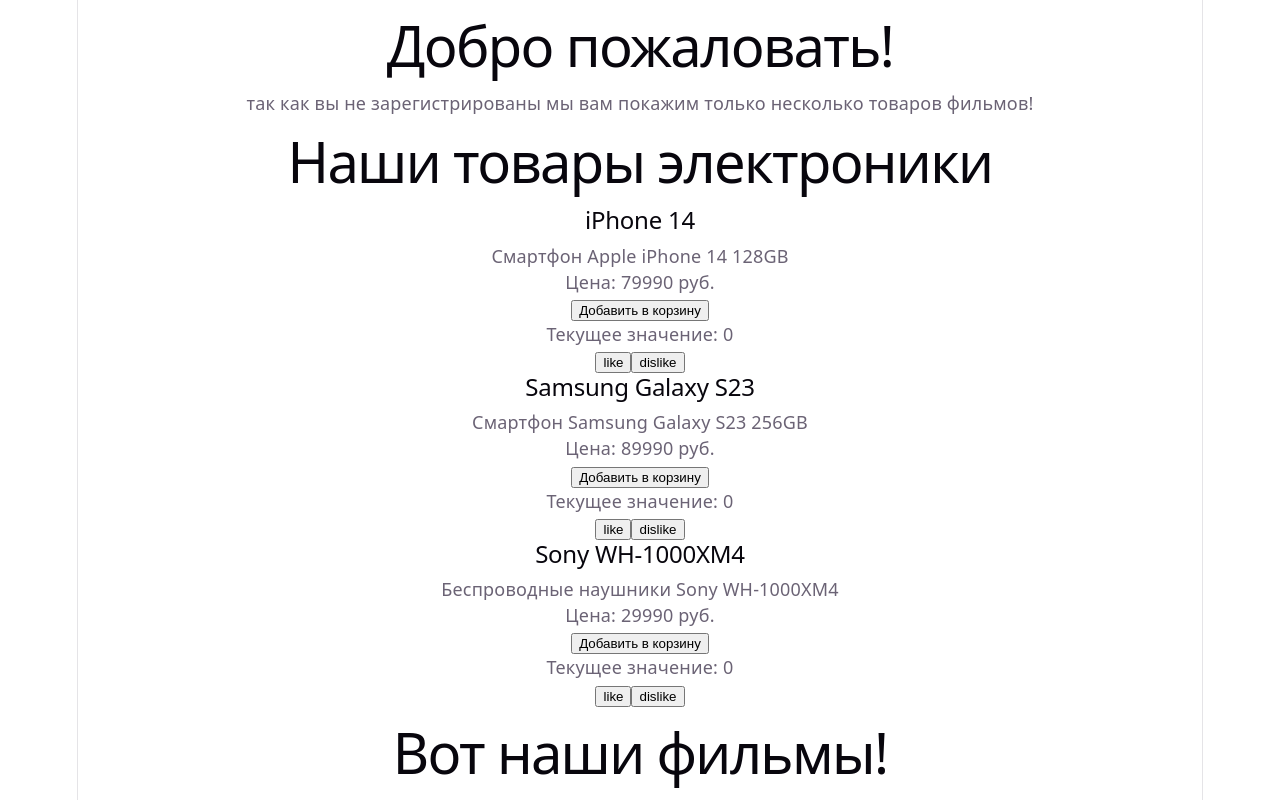
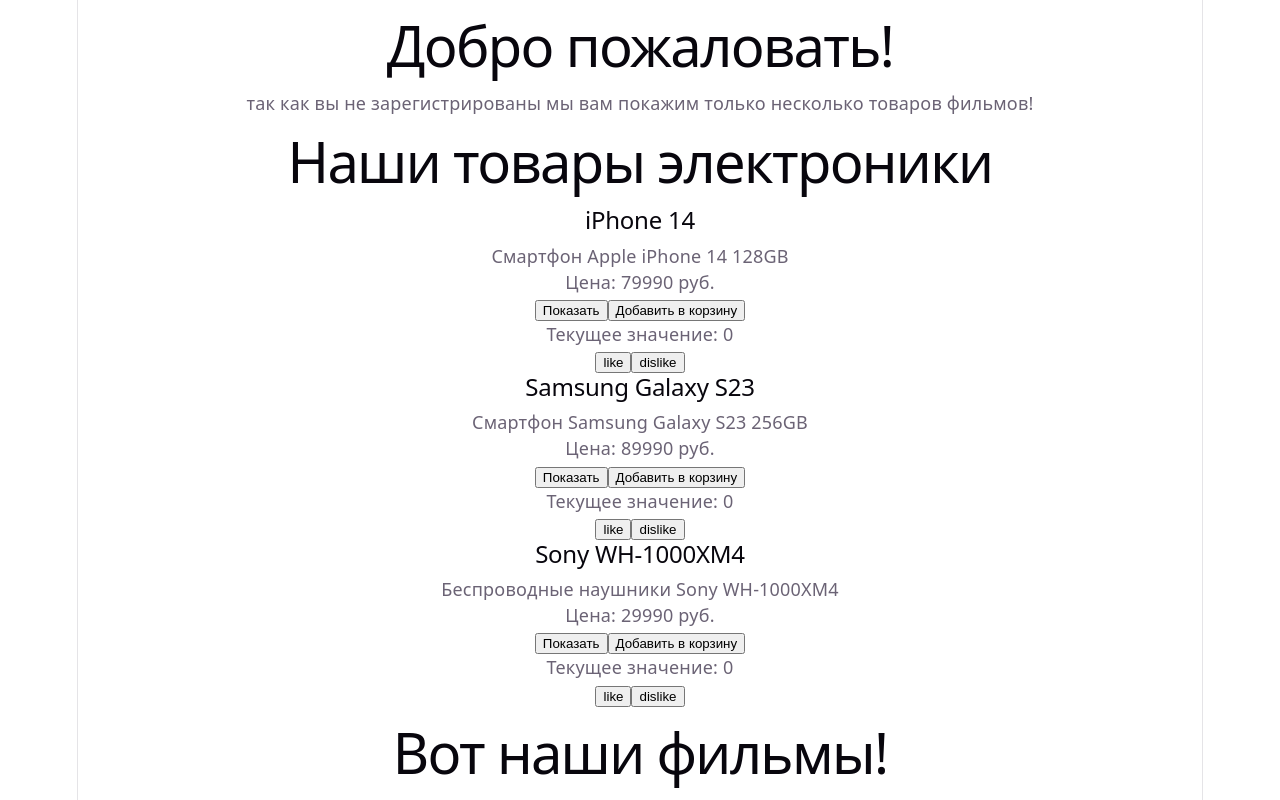
Before and after one commit to pifor228/deze_for_maga, a React (Vite) app: page / in a window 1280 px wide. Shown: the top 800 px of the page. Built offline with nearby package versions, Linux system fonts and the light colour scheme.

Commit message:
update project

```diff
--- a/src/App.tsx
+++ b/src/App.tsx
@@ -10,11 +10,11 @@ function App() {
     <>
       <Header />
 
-      <ProductCard title="iPhone 14" description="Смартфон Apple iPhone 14 128GB" price={79990} />
+      <ProductCard title="iPhone 14" description="Смартфон Apple iPhone 14 128GB" price={79990} category="Смартфоны" />
 
-      <ProductCard title="Samsung Galaxy S23" description="Смартфон Samsung Galaxy S23 256GB" price={89990} />
+      <ProductCard title="Samsung Galaxy S23" description="Смартфон Samsung Galaxy S23 256GB" price={89990} category="Смартфоны" />
 
-      <ProductCard title="Sony WH-1000XM4" description="Беспроводные наушники Sony WH-1000XM4" price={29990} />
+      <ProductCard title="Sony WH-1000XM4" description="Беспроводные наушники Sony WH-1000XM4" price={29990} category="Наушники" />
 
       <Ceader />
 
--- a/src/Component/ProductCard/productcard.tsx
+++ b/src/Component/ProductCard/productcard.tsx
@@ -4,10 +4,12 @@ type ProductCardProps = {
   title: string;
   description: string;
   price: number;
+  category: string;
 };
 
-function ProductCard({ title, description, price }: ProductCardProps) {
+function ProductCard({ title, description, price, category }: ProductCardProps) {
     const [favorite, setFavorite] = useState(false);
+    const [isvisible, setIsVisible] = useState(false);
     const [count, setCount] = useState(0);
   return (
 
@@ -16,6 +18,10 @@ function ProductCard({ title, description, price }: ProductCardProps) {
             <h2>{title}</h2>
             <p>{description}</p>
             <p>Цена: {price} руб.</p>
+            {isvisible && <p>Категория: {category}</p>}
+    <button onClick={() => setIsVisible(!isvisible)}>
+      {isvisible ? "Скрыть" : "Показать"}
+    </button>
 
     <button onClick={() => setFavorite(!favorite)}>
       {favorite ? "Удалить из корзины" : "Добавить в корзину"}
```
